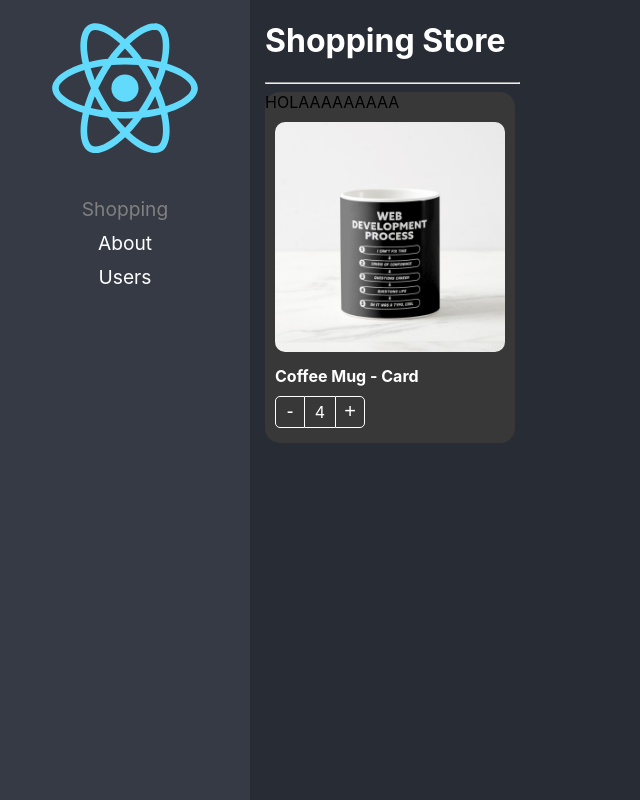
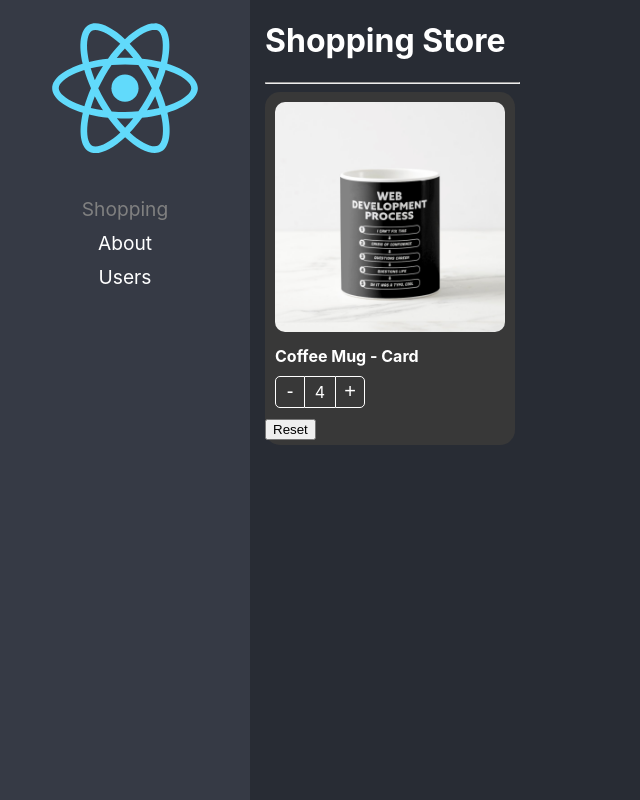
Before and after one commit to eacz/repo-react-pro, a React (Create React App) app: page / in a window 1280 px wide. Shown: the whole page, without its empty margins (0-640 px from the left). Built offline with nearby package versions, Linux system fonts and the light colour scheme.

Commit message:
state initializer complete implementation and isMaxCountReached validation in ProductButtons

```diff
--- a/src/02-component-patterns/components/ProductButtons.tsx
+++ b/src/02-component-patterns/components/ProductButtons.tsx
@@ -1,4 +1,4 @@
-import { CSSProperties, useContext } from 'react'
+import { CSSProperties, useCallback, useContext } from 'react'
 import styles from '../styles/styles.module.css'
 import { productContext } from './ProductCard'
 
@@ -8,12 +8,22 @@ export interface Props {
 }
 
 const ProductButtons = ({className = '', style}:Props) => {
-  const { increasedBy, productCount  } = useContext(productContext)
+
+  const { increasedBy, productCount, maxCount } = useContext(productContext)
+
+  const isMaxReached = useCallback(
+    () =>!!maxCount && maxCount === productCount
+  , [productCount, maxCount])
+
   return (
     <div style={style} className={`${styles.buttonsContainer} ${className}`}>
       <button onClick={() => increasedBy(-1)} className={styles.buttonMinus}>-</button>
       <div className={styles.countLabel}>{productCount}</div>
-      <button onClick={() => increasedBy(1)} className={styles.buttonAdd}>+</button>
+      <button
+        onClick={() => increasedBy(1)}
+        className={`${styles.buttonAdd} ${isMaxReached() && styles.disabled}`}
+        disabled={isMaxReached()}
+      >+</button>
     </div>
   )
 }
--- a/src/02-component-patterns/components/ProductCard.tsx
+++ b/src/02-component-patterns/components/ProductCard.tsx
@@ -1,7 +1,7 @@
 import styles from '../styles/styles.module.css'
 import useProduct from '../hooks/useProduct'
 import { createContext } from 'react'
-import { OnChangeArgs, Product, ProductCardInitialValues, ProductContextProps } from '../interfaces/productInterfaces';
+import { OnChangeArgs, Product, ProductCardHandlers, ProductCardInitialValues, ProductContextProps } from '../interfaces/productInterfaces';
 import ExtendsStyles from '../interfaces/extendStyles'
 
 export const productContext = createContext({} as ProductContextProps)
@@ -10,7 +10,7 @@ const { Provider } = productContext
 export interface Props extends ExtendsStyles {
   product: Product,
   //children?: ReactElement | ReactElement[],
-  children: (text: string) => JSX.Element
+  children: (args: ProductCardHandlers) => JSX.Element
   onChange?: (args: OnChangeArgs) => void,
   value?: number,
   initialValues: ProductCardInitialValues
@@ -18,17 +18,27 @@ export interface Props extends ExtendsStyles {
 
 
 const ProductCard = ({product, children, className = '', style, onChange, value, initialValues  } : Props) => {
-  const { increasedBy, productCount } = useProduct({onChange, product, value, initialValues})
+  const { increasedBy, productCount, maxCount, isMaxCountReached, reset } = useProduct({onChange, product, value, initialValues})
   return (
     <Provider
       value={{
         productCount,
         increasedBy,
-        product
+        product,
+        maxCount
       }}
     >
       <div style={style} className={`${styles.productCard} ${className}`} >
-        {children('HOLAAAAAAAAA')}
+        {
+          children({
+            count: productCount,
+            isMaxCountReached,
+            product,
+            reset,
+            increasedBy,
+            maxCount
+          })
+        }
       </div>
     </Provider>
   )
--- a/src/02-component-patterns/hooks/useProduct.ts
+++ b/src/02-component-patterns/hooks/useProduct.ts
@@ -23,6 +23,10 @@ const useProduct = ({onChange, product, value = 0, initialValues}: Props) => {
     onChange && onChange({product, count: newValue})
   }
 
+  const reset = () => {
+    setProductCount(initialValues?.count || value)
+  }
+
   useEffect(() => {
     isMounted.current = true;
   }, [])
@@ -35,7 +39,10 @@ const useProduct = ({onChange, product, value = 0, initialValues}: Props) => {
 
   return {
     productCount,
-    increasedBy
+    maxCount: initialValues?.maxCount,
+    isMaxCountReached: !!initialValues?.maxCount && initialValues.maxCount === productCount,
+    increasedBy,
+    reset
   }
 }
 
--- a/src/02-component-patterns/pages/ShoppingPage.tsx
+++ b/src/02-component-patterns/pages/ShoppingPage.tsx
@@ -20,12 +20,12 @@ const ShoppingPage = () => {
         }}
       >
         {
-          (text) => (
+          ({reset}) => (
             <>
-              {text}
               <ProductImage className='custom-image' />
               <ProductTitle className='text-white text-bold' />
               <ProductButtons className='custom-buttons' />
+              <button onClick={reset} >Reset</button>
             </>
           )
         }
--- a/src/02-component-patterns/styles/styles.module.css
+++ b/src/02-component-patterns/styles/styles.module.css
@@ -60,3 +60,14 @@
 .buttonAdd:hover {
     background-color: rgba(0, 0, 0, 0.1);
 }
+
+.disabled {
+    border-color: grey !important;
+    color: grey !important;
+    border-left-color: white !important;
+}
+
+.disabled:hover {
+    background-color: transparent;
+    cursor: default;
+}
```
Also changed, not shown: src/02-component-patterns/interfaces/productInterfaces.ts (+12 -1 lines).
